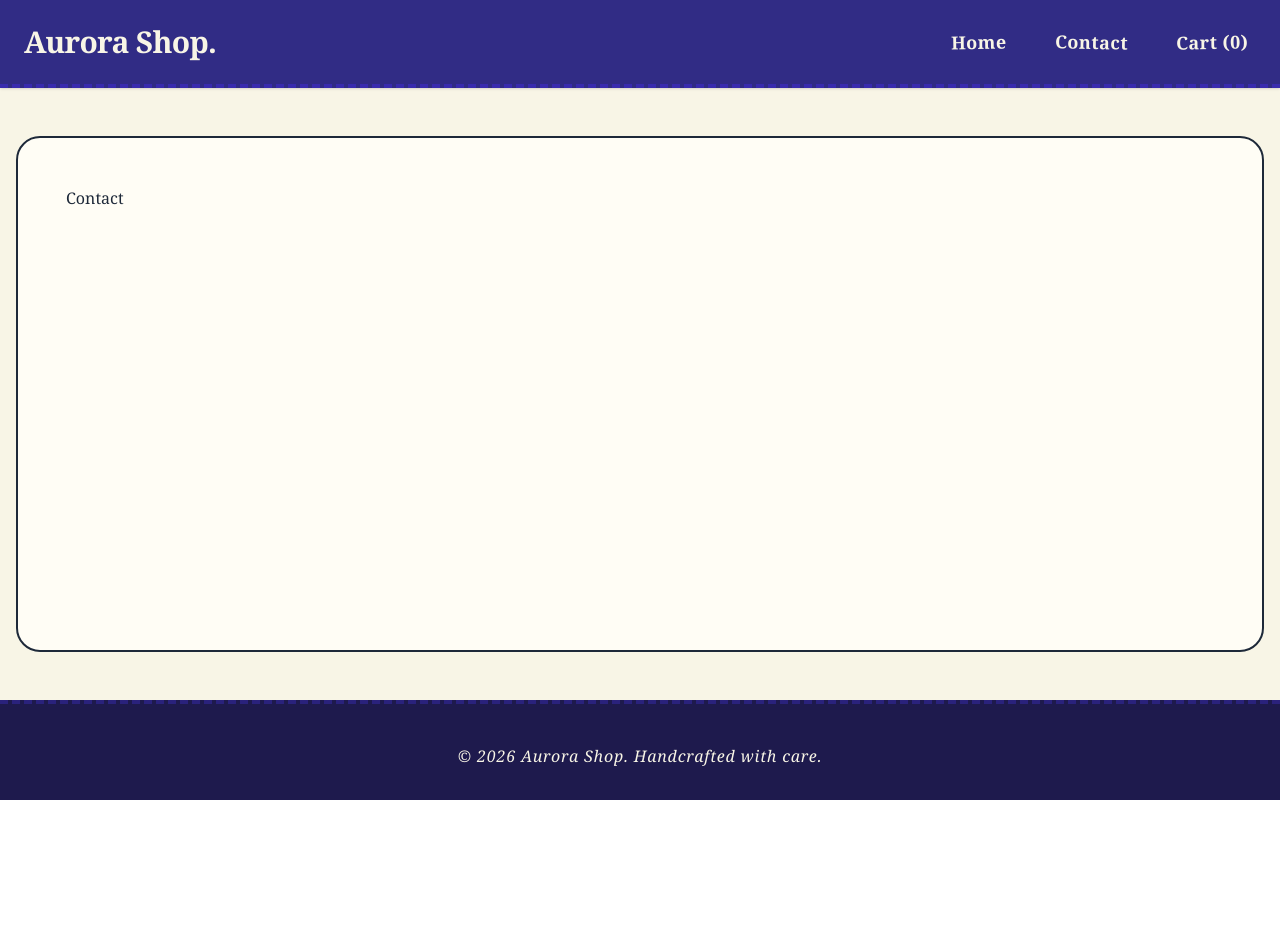
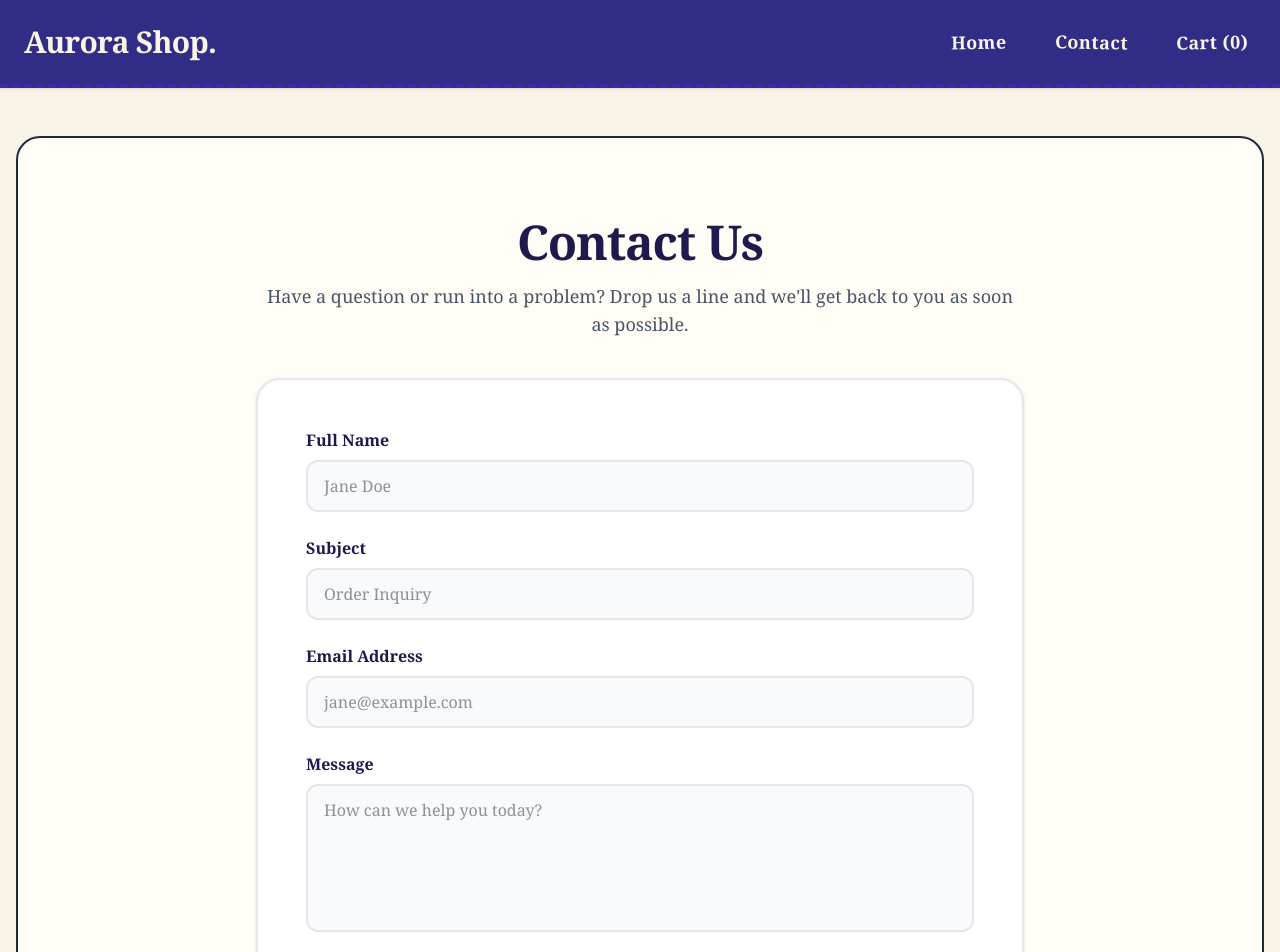
Before and after one commit to ReZvanYY/js-framework-noroff-Sara-al-merat-r, a React (Vite) app: page /contact in a window 1280 px wide. Shown: the top 952 px of the page. Before the commit the page ends 800 px from the top, so only its background shows below. Built offline with nearby package versions, Linux system fonts and the light colour scheme.

Commit message:
Update ContactPage.tsx
Form with validation implemented for contact page

```diff
--- a/src/pages/ContactPage.tsx
+++ b/src/pages/ContactPage.tsx
@@ -1,5 +1,215 @@
+import { useState } from 'react';
+
+// 1. Define the shapes for our data and errors
+interface ContactFormData {
+  fullName: string;
+  subject: string;
+  email: string;
+  body: string;
+}
+
+interface FormErrors {
+  fullName?: string;
+  subject?: string;
+  email?: string;
+  body?: string;
+}
+
 function ContactPage() {
-  return <div>Contact</div>;
+  const [formData, setFormData] = useState<ContactFormData>({
+    fullName: '',
+    subject: '',
+    email: '',
+    body: '',
+  });
+
+  const [errors, setErrors] = useState<FormErrors>({});
+  const [isSubmitted, setIsSubmitted] = useState(false);
+
+  // 2. Handle input changes and clear errors as the user types
+  const handleChange = (e: React.ChangeEvent<HTMLInputElement | HTMLTextAreaElement>) => {
+    const { name, value } = e.target;
+    setFormData((prev) => ({ ...prev, [name]: value }));
+
+    // Clear the specific error when they start typing again
+    if (errors[name as keyof FormErrors]) {
+      setErrors((prev) => ({ ...prev, [name]: undefined }));
+    }
+  };
+
+  // 3. The Validation Logic
+  const validateForm = (): boolean => {
+    const newErrors: FormErrors = {};
+    let isValid = true;
+
+    if (formData.fullName.trim().length < 3) {
+      newErrors.fullName = 'First name must be at least 3 characters.';
+      isValid = false;
+    }
+
+    if (formData.subject.trim().length < 3) {
+      newErrors.subject = 'Subject must be at least 3 characters.';
+      isValid = false;
+    }
+
+    // Standard email validation regex
+    const emailRegex = /^[^\s@]+@[^\s@]+\.[^\s@]+$/;
+    if (!emailRegex.test(formData.email)) {
+      newErrors.email = 'Please enter a valid email address.';
+      isValid = false;
+    }
+
+    if (formData.body.trim().length < 3) {
+      newErrors.body = 'Message must be at least 3 characters.';
+      isValid = false;
+    }
+
+    setErrors(newErrors);
+    return isValid;
+  };
+
+  // 4. Handle the final submission
+  const handleSubmit = (e: React.FormEvent) => {
+    e.preventDefault();
+
+    if (validateForm()) {
+      // Assignment requirement: Log the data to the console
+      console.log('Form submitted successfully with data:', formData);
+
+      setIsSubmitted(true);
+
+      // Reset form after submission
+      setFormData({
+        fullName: '',
+        subject: '',
+        email: '',
+        body: '',
+      });
+
+      // Hide success message after 5 seconds
+      setTimeout(() => setIsSubmitted(false), 5000);
+    }
+  };
+
+  return (
+    <div className="flex flex-col items-center justify-center w-full max-w-3xl mx-auto py-8">
+
+      <div className="text-center mb-10">
+        <h1 className="text-4xl md:text-5xl font-black text-indigo-950 tracking-tight mb-4">
+          Contact Us
+        </h1>
+        <p className="text-lg text-gray-600">
+          Have a question or run into a problem? Drop us a line and we'll get back to you as soon as possible.
+        </p>
+      </div>
+
+      <div className="w-full bg-white rounded-3xl border-2 border-gray-200 p-8 md:p-12 shadow-sm">
+
+        {isSubmitted && (
+          <div className="mb-8 p-4 bg-green-100 border-2 border-green-500 rounded-xl flex items-center gap-3 text-green-800 font-bold">
+            <span className="text-2xl">✓</span>
+            <p>Thank you for reaching out! Your message has been sent.</p>
+          </div>
+        )}
+
+        <form onSubmit={handleSubmit} className="flex flex-col gap-6">
+
+          {/* Full Name Field */}
+          <div className="flex flex-col gap-2">
+            <label htmlFor="fullName" className="font-bold text-indigo-950">
+              Full Name
+            </label>
+            <input
+              type="text"
+              id="fullName"
+              name="fullName"
+              value={formData.fullName}
+              onChange={handleChange}
+              placeholder="Jane Doe"
+              className={`px-4 py-3 rounded-xl border-2 transition-all focus:outline-none focus:ring-4 ${
+                errors.fullName
+                  ? 'border-red-400 focus:border-red-500 focus:ring-red-100 bg-red-50'
+                  : 'border-gray-200 focus:border-indigo-500 focus:ring-indigo-100 bg-gray-50'
+              }`}
+            />
+            {errors.fullName && <p className="text-red-500 text-sm font-bold">{errors.fullName}</p>}
+          </div>
+
+          {/* Subject Field */}
+          <div className="flex flex-col gap-2">
+            <label htmlFor="subject" className="font-bold text-indigo-950">
+              Subject
+            </label>
+            <input
+              type="text"
+              id="subject"
+              name="subject"
+              value={formData.subject}
+              onChange={handleChange}
+              placeholder="Order Inquiry"
+              className={`px-4 py-3 rounded-xl border-2 transition-all focus:outline-none focus:ring-4 ${
+                errors.subject
+                  ? 'border-red-400 focus:border-red-500 focus:ring-red-100 bg-red-50'
+                  : 'border-gray-200 focus:border-indigo-500 focus:ring-indigo-100 bg-gray-50'
+              }`}
+            />
+            {errors.subject && <p className="text-red-500 text-sm font-bold">{errors.subject}</p>}
+          </div>
+
+          {/* Email Field */}
+          <div className="flex flex-col gap-2">
+            <label htmlFor="email" className="font-bold text-indigo-950">
+              Email Address
+            </label>
+            <input
+              type="email"
+              id="email"
+              name="email"
+              value={formData.email}
+              onChange={handleChange}
+              placeholder="jane@example.com"
+              className={`px-4 py-3 rounded-xl border-2 transition-all focus:outline-none focus:ring-4 ${
+                errors.email
+                  ? 'border-red-400 focus:border-red-500 focus:ring-red-100 bg-red-50'
+                  : 'border-gray-200 focus:border-indigo-500 focus:ring-indigo-100 bg-gray-50'
+              }`}
+            />
+            {errors.email && <p className="text-red-500 text-sm font-bold">{errors.email}</p>}
+          </div>
+
+          {/* Body/Message Field */}
+          <div className="flex flex-col gap-2">
+            <label htmlFor="body" className="font-bold text-indigo-950">
+              Message
+            </label>
+            <textarea
+              id="body"
+              name="body"
+              value={formData.body}
+              onChange={handleChange}
+              rows={5}
+              placeholder="How can we help you today?"
+              className={`px-4 py-3 rounded-xl border-2 transition-all focus:outline-none focus:ring-4 resize-none ${
+                errors.body
+                  ? 'border-red-400 focus:border-red-500 focus:ring-red-100 bg-red-50'
+                  : 'border-gray-200 focus:border-indigo-500 focus:ring-indigo-100 bg-gray-50'
+              }`}
+            />
+            {errors.body && <p className="text-red-500 text-sm font-bold">{errors.body}</p>}
+          </div>
+
+          {/* Submit Button */}
+          <button
+            type="submit"
+            className="mt-4 w-full bg-orange-500 text-white px-8 py-4 rounded-xl text-lg font-black hover:bg-indigo-900 transition-colors shadow-md hover:shadow-xl active:scale-95"
+          >
+            Send Message
+          </button>
+
+        </form>
+      </div>
+    </div>
+  );
 }
 
 export default ContactPage;
```
